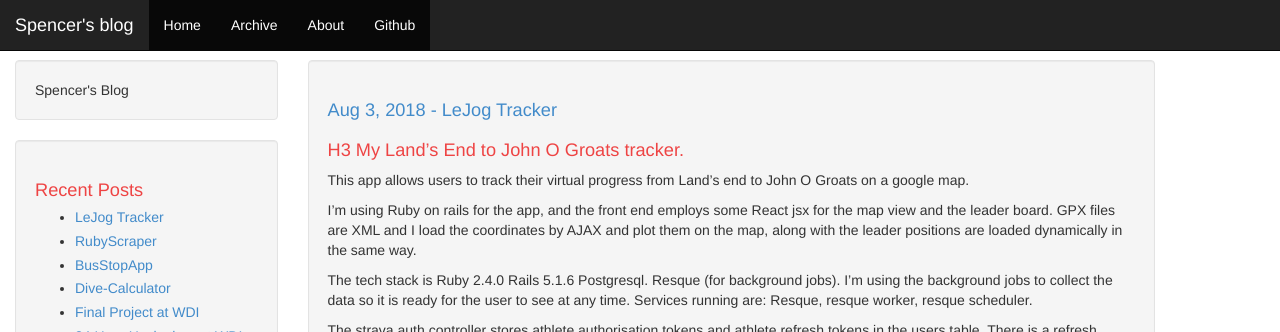
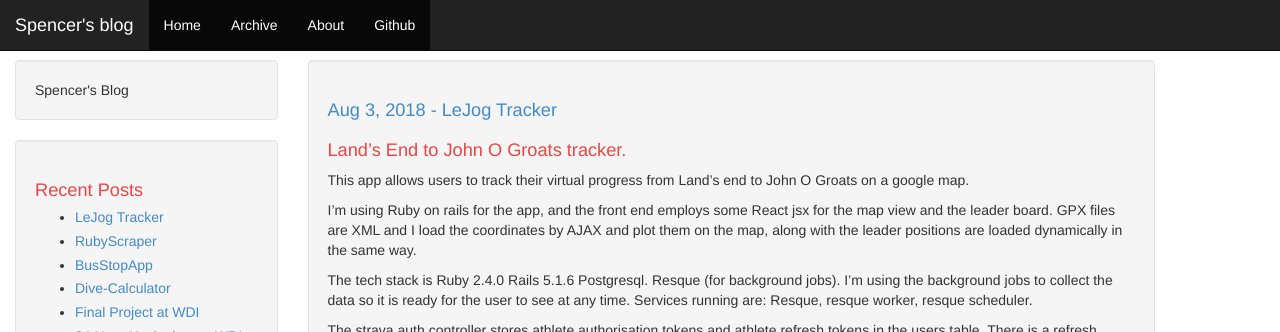
Before and after one commit to spencermeyer/spencermeyer.github.io, a Jekyll site: the page built from _posts/2019-02-17-LeJogTracker.markdown, in a window 1280 px wide. Shown: the top 332 px of the page. Built offline with Jekyll 4.4.1, drawn with Linux system fonts in a browser that asks for light colours; Markdown is read by kramdown in place of the engine named in the settings.

```diff
--- a/_posts/2015-08-24-BusStop.markdown
+++ b/_posts/2015-08-24-BusStop.markdown
@@ -5,7 +5,7 @@ date:   2015-08-24 15:43:52
 categories: jekyll update
 ---
 
-# H3 London Bus Stalker
+# London Bus Stalker
 
 I wanted to pratice some AJAX techniques and set up a Node application.  This application retrieves live bus data from TFL (Transport For London) and constructs a customised selector list depending upon which bus route you have chosen.  Then it selects buses depending upon which bus stop you choose, and AJAXes the data into the view.
 At the moment, it cannot tell you which direction the bus is going, this is on my list for improvements.
--- a/_posts/2018-08-03-RubyScraper.markdown
+++ b/_posts/2018-08-03-RubyScraper.markdown
@@ -5,7 +5,7 @@ date:   2018-08-03 15:00:00
 categories: jekyll update
 ---
 
-# H3 A Webscraping Application using Rails 5 and Ruby 2.4.4
+# A Webscraping Application using Rails 5 and Ruby 2.4.4
 
 This is a webscraping applicaiton for my local running club who like to compile results from Parkruns where our local club members have visited.
 
--- a/_posts/2019-02-17-LeJogTracker.markdown
+++ b/_posts/2019-02-17-LeJogTracker.markdown
@@ -5,7 +5,7 @@ date:   2018-08-03 15:00:00
 categories: jekyll update
 ---
 
-# H3 My Land's End to John O Groats tracker.
+# Land's End to John O Groats tracker.
 
 This app allows users to track their virtual progress from Land's end to John O Groats on a google map.
 
```
Also changed, not shown: about.md (+2 -1 lines), 1 other file.
